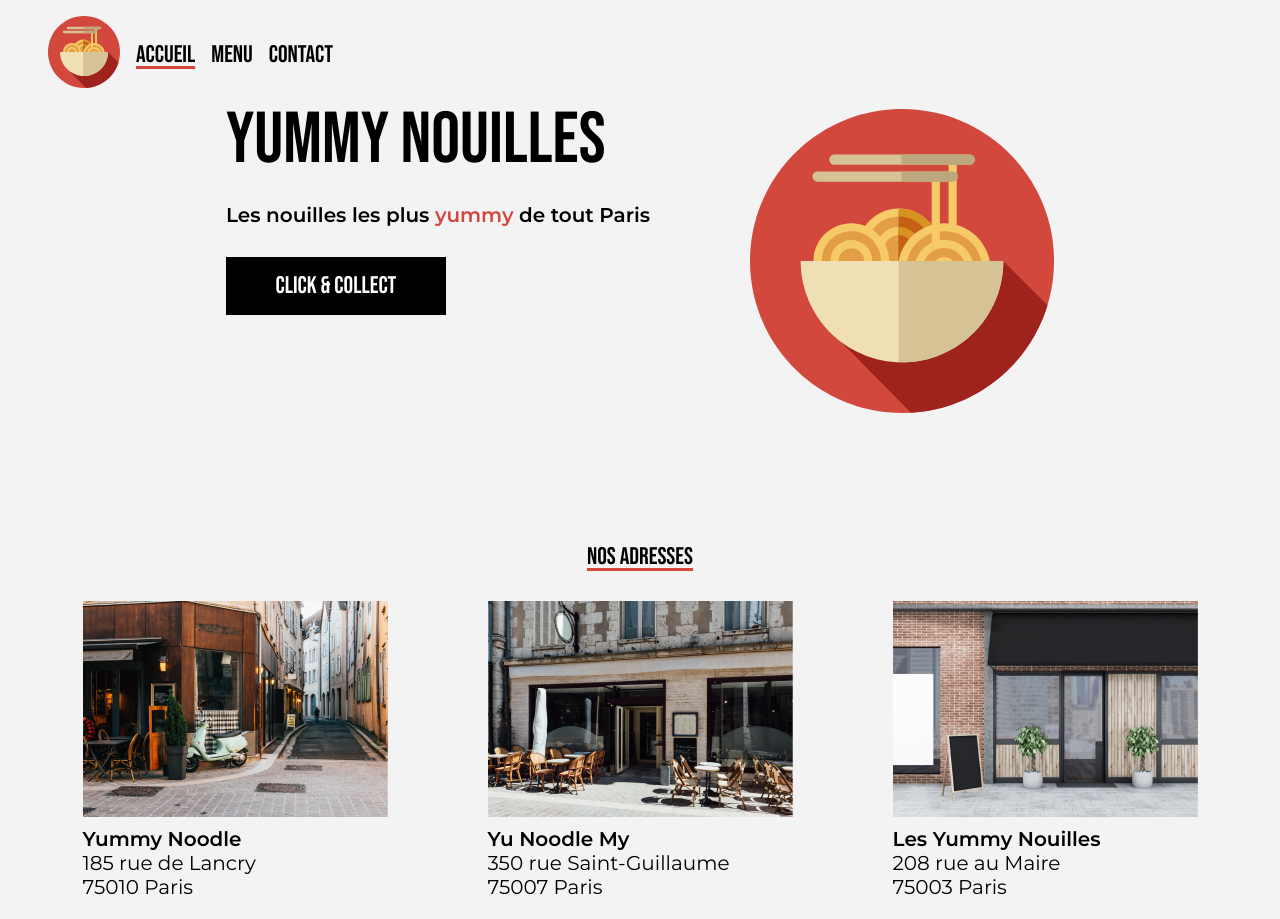
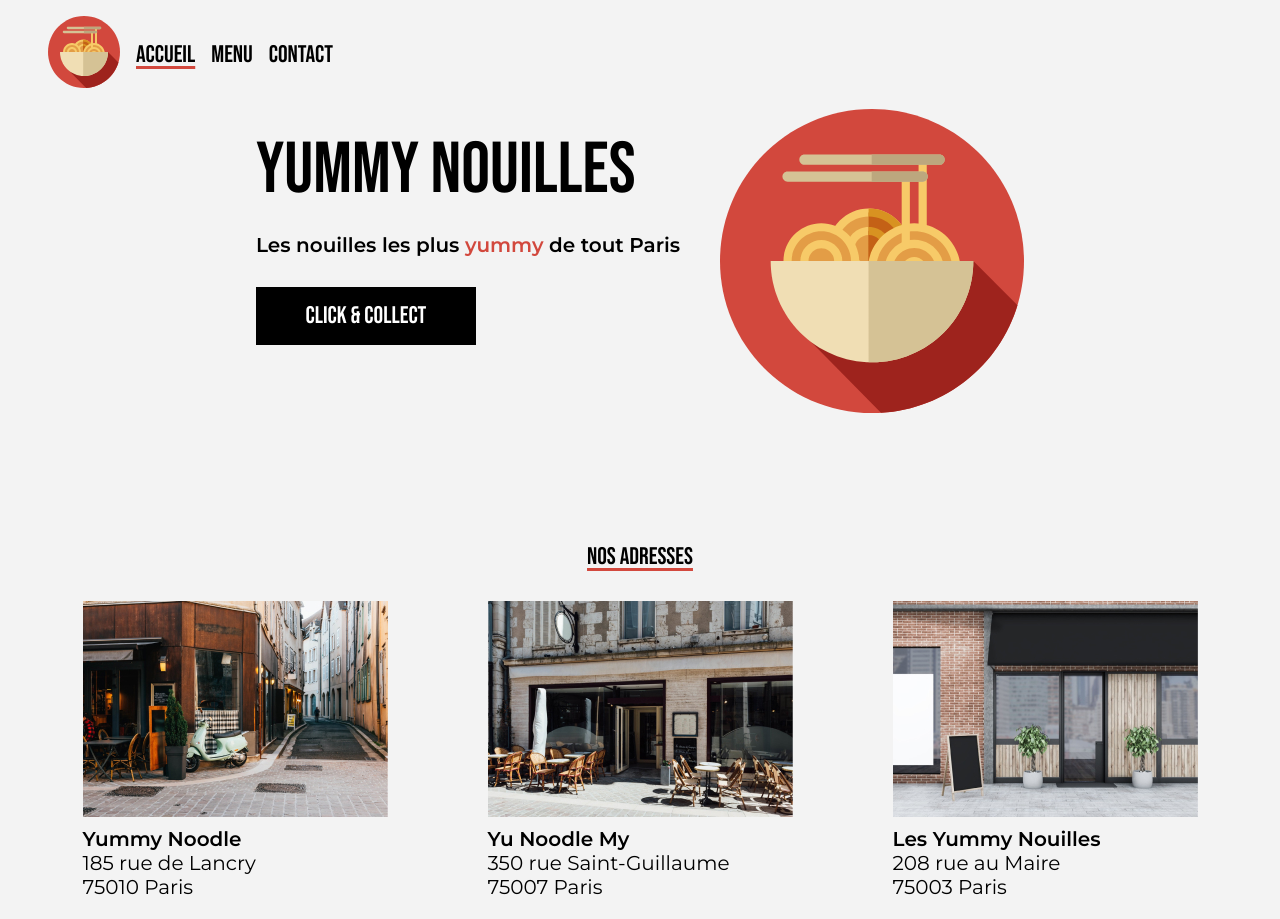
Before and after one commit to Lilya3/Yummy-Nouilles, a plain HTML site: page index.html in a window 1280 px wide. Drawn offline with Linux system fonts and the light colour scheme.

Commit message:
hauteur hero.text

```diff
--- a/styles/pages/home.css
+++ b/styles/pages/home.css
@@ -14,10 +14,10 @@
 .hero-text{
     display: flex;
     flex-direction: column;
-    justify-content:center;
-    margin-top: 20px;
-    margin-right: 100px;
+    padding-top: 50px;
+    padding-right: 40px;
 }
+
 .hero-text p {
     padding-top: 50px;
 }
```
Also changed, not shown: index.html (+0 -1 lines).
